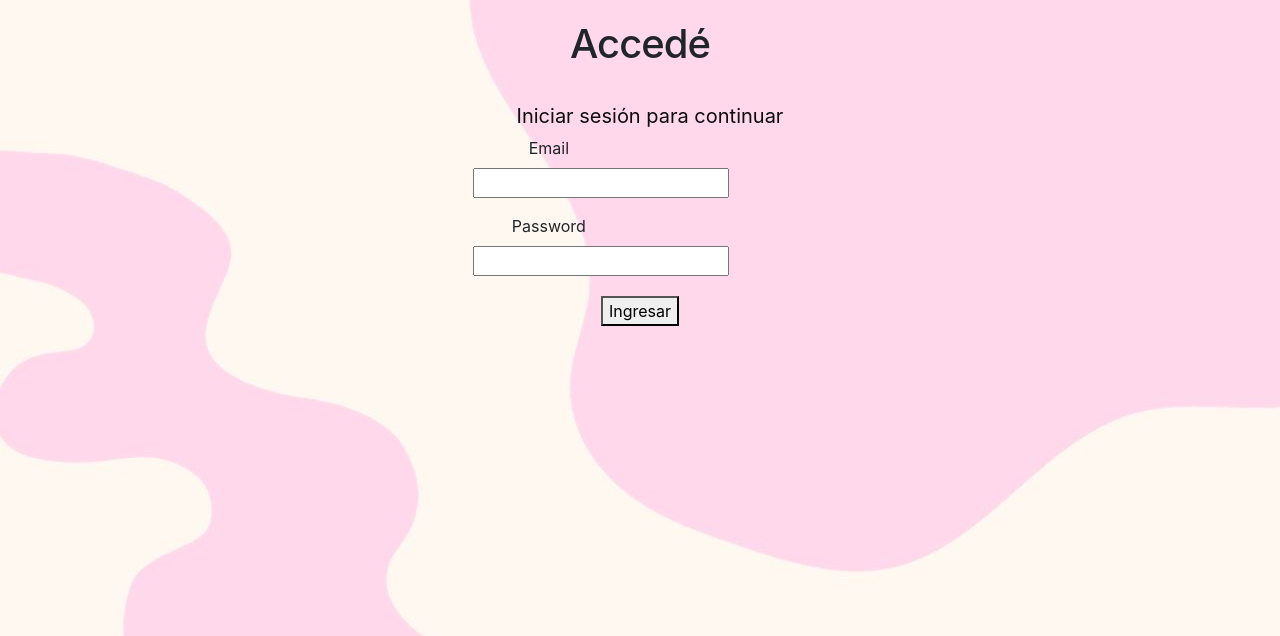
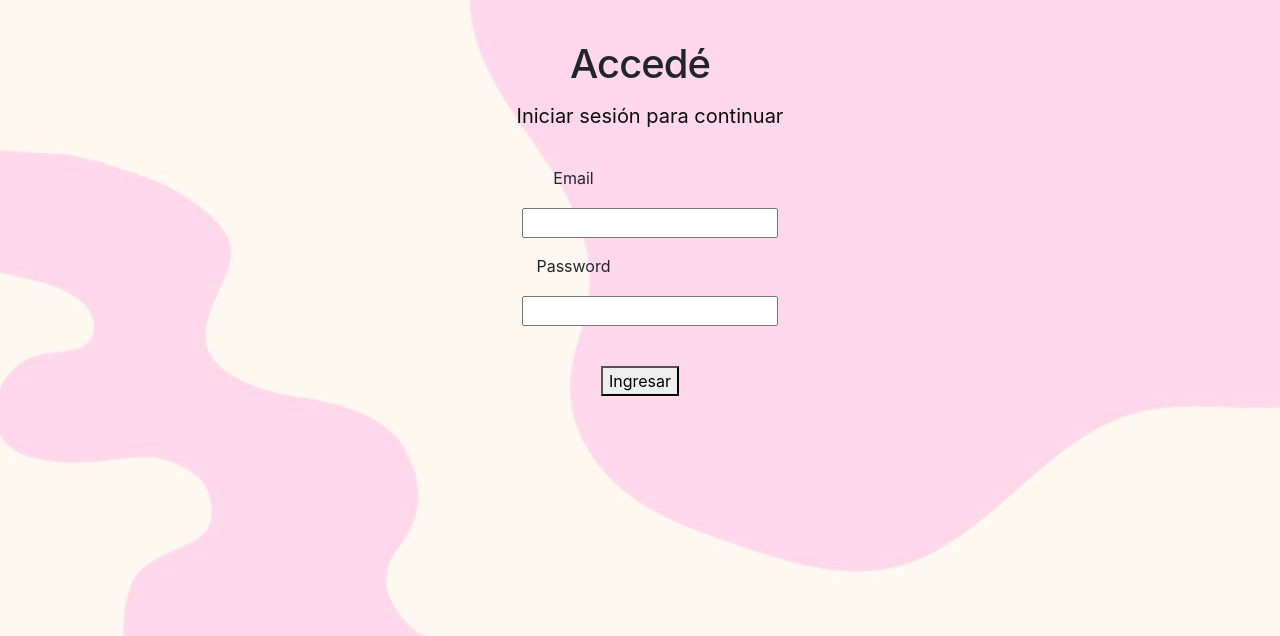
Before and after one commit to ArielitoUV/ProyectoStorianWeb, a Django app: page /iniciosesion/ in a window 1280 px wide. Shown: the part 86-722 px from the top of the page. Run offline with Django 4.2, Linux system fonts and the light colour scheme.

Commit message:
iniciosecion

```diff
--- a/StorianWeb/core/static/css/styles-ini.css
+++ b/StorianWeb/core/static/css/styles-ini.css
@@ -40,6 +40,16 @@ a {
   max-width: 600px; /* Ancho máximo para el cuadro */
   margin: 0 auto; /* Centrar horizontalmente */
 }
+.form-group {
+  text-align: center;
+  left: 10px;
+}
+
+.form-group input {
+  display: block;
+  margin:  10px;
+
+}
 
 .flex-flex {
   display: flex;
@@ -56,7 +66,7 @@ a {
   -ms-flex-pack: center;
   justify-content: center;
   text-align: center;
-  margin-top: 20px; /* Mueve el elemento hacia abajo */
+  margin-top: 10px; /* Mueve el elemento hacia abajo */
 }
 
 /*Iniciar sesion*/
@@ -66,13 +76,13 @@ span {
   line-height: 20px;
   color: #0d0d0e;
   position: relative;
-  top: -10px; /* Mueve el elemento hacia abajo */
+  top: -40px; /* Mueve el elemento hacia abajo */
   left: 10px; /* Mueve el elemento hacia el lado derecho */
 }
 
 /* Separación entre email y contraseña */
 .text-center {
-  margin: 20px 0;
+  margin: 40px 0px;
 }
 
   /*tamaño */
--- a/StorianWeb/core/templates/core/iniciosesion.html
+++ b/StorianWeb/core/templates/core/iniciosesion.html
@@ -9,7 +9,7 @@
       </div>
       <div class="formbg-outer">
         <div class="formbg">
-          <div class="text-center">
+          <div class="flex-justifyContent--center">
             <span class="padding-bottom--15">Iniciar sesión para continuar</span>
             <form id="stripe-login">
               <div class="form-group col-md-6">
```
